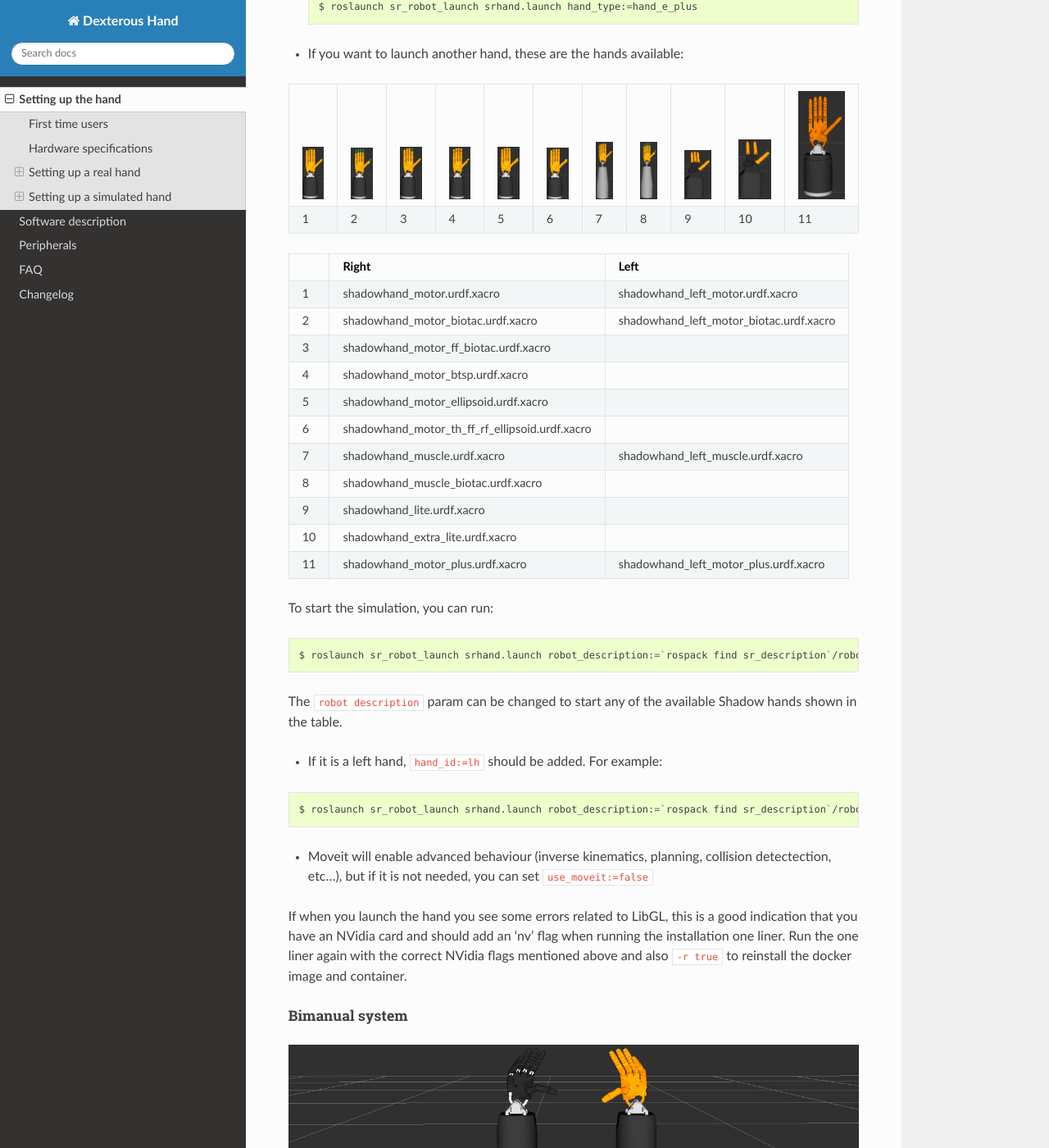
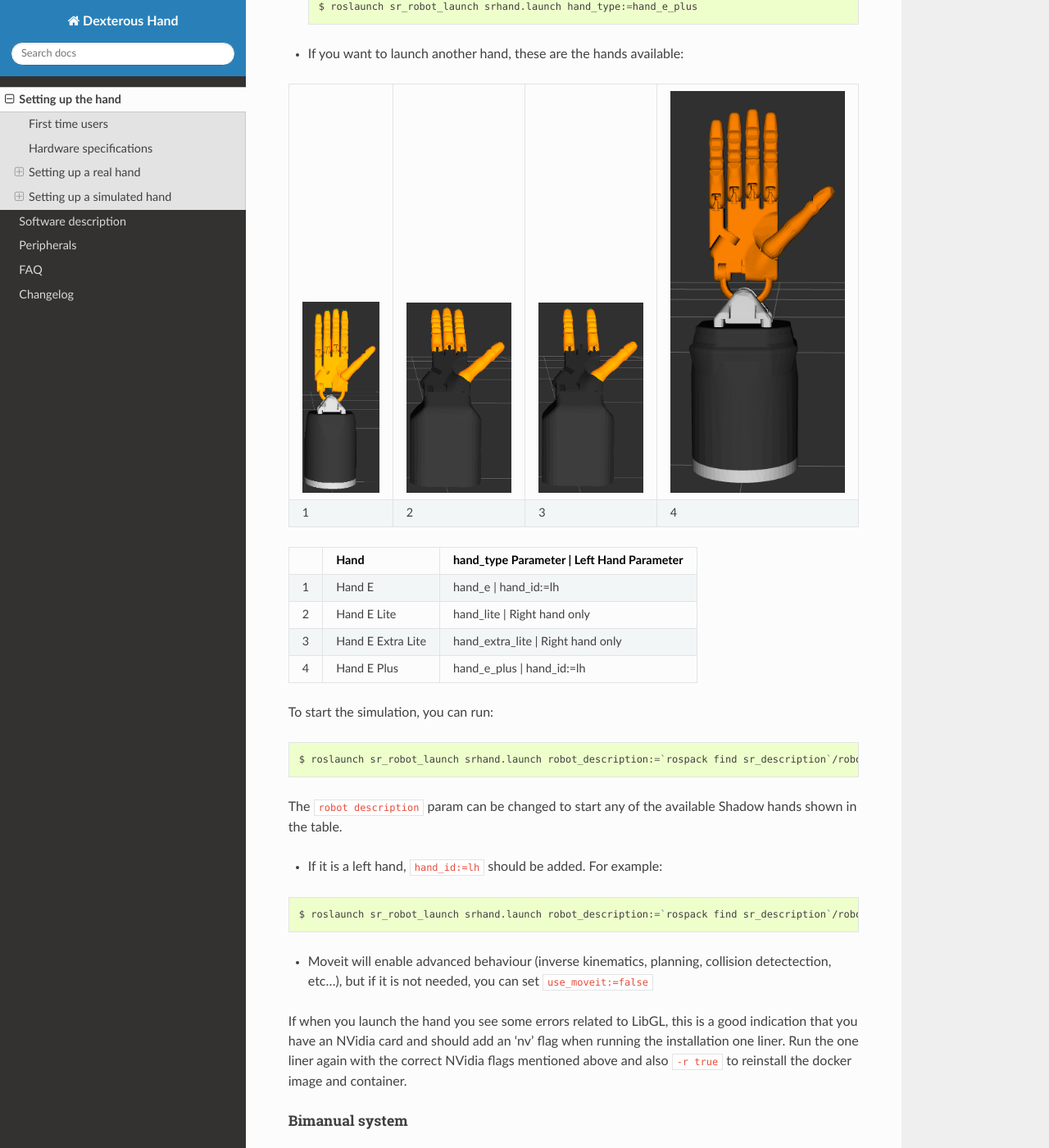
Before and after one commit to shadow-robot/sr_dexterous_hand_documentation, a Sphinx documentation site: the page built from docs/user_guide/1_setting_up_the_hand.md, in a window 1280 px wide and 1400 px high, scrolled down 10224 px. Shown: the whole window at 82% size. Built offline with Sphinx 7.4.7 and the Read the Docs theme 2.0.0, drawn with Linux system fonts in a browser that asks for light colours.

Commit message:
Update 1_setting_up_the_hand.md

````diff
--- a/docs/user_guide/1_setting_up_the_hand.md
+++ b/docs/user_guide/1_setting_up_the_hand.md
@@ -260,49 +260,28 @@
 * If you want to launch another hand, these are the hands available:
 
 ```eval_rst
-+------------+------------+------------+------------+------------+------------+------------+------------+------------+------------+-------------+
-| |image0|   | |image1|   | |image2|   | |image3|   | |image4|   | |image5|   | |image6|   | |image7|   | |image8|   | |image9|   | |image10|   |
-+============+============+============+============+============+============+============+============+============+============+=============+
-| 1          | 2          | 3          | 4          | 5          | 6          | 7          | 8          | 9          | 10         | 11          |
-+------------+------------+------------+------------+------------+------------+------------+------------+------------+------------+-------------+
++------------+------------+------------+------------+
+| |image0|   | |image1|   | |image2|   | |image3|   |
++============+============+============+============+
+| 1          | 2          | 3          | 4          |
++------------+------------+------------+------------+
 
-+------+-------------------------------------------------------+----------------------------------------------+
-|      | Right                                                 | Left                                         |
-+======+=======================================================+==============================================+
-| 1    | shadowhand\_motor.urdf.xacro                          | shadowhand\_left\_motor.urdf.xacro           |
-+------+-------------------------------------------------------+----------------------------------------------+
-| 2    | shadowhand\_motor\_biotac.urdf.xacro                  | shadowhand\_left\_motor\_biotac.urdf.xacro   |
-+------+-------------------------------------------------------+----------------------------------------------+
-| 3    | shadowhand\_motor\_ff\_biotac.urdf.xacro              |                                              |
-+------+-------------------------------------------------------+----------------------------------------------+
-| 4    | shadowhand\_motor\_btsp.urdf.xacro                    |                                              |
-+------+-------------------------------------------------------+----------------------------------------------+
-| 5    | shadowhand\_motor\_ellipsoid.urdf.xacro               |                                              |
-+------+-------------------------------------------------------+----------------------------------------------+
-| 6    | shadowhand\_motor\_th\_ff\_rf\_ellipsoid.urdf.xacro   |                                              |
-+------+-------------------------------------------------------+----------------------------------------------+
-| 7    | shadowhand\_muscle.urdf.xacro                         | shadowhand\_left\_muscle.urdf.xacro          |
-+------+-------------------------------------------------------+----------------------------------------------+
-| 8    | shadowhand\_muscle\_biotac.urdf.xacro                 |                                              |
-+------+-------------------------------------------------------+----------------------------------------------+
-| 9    | shadowhand\_lite.urdf.xacro                           |                                              |
-+------+-------------------------------------------------------+----------------------------------------------+
-| 10   | shadowhand\_extra\_lite.urdf.xacro                    |                                              |
-+------+-------------------------------------------------------+----------------------------------------------+
-| 11   | shadowhand\_motor\_plus.urdf.xacro                    | shadowhand\_left\_motor\_plus.urdf.xacro     |
-+------+-------------------------------------------------------+----------------------------------------------+
++------+-------------------------+-----------------------------------------------+
+|      | Hand                    | hand_type Parameter   | Left Hand Parameter   |
++======+=========================+===============================================+
+| 1    | Hand E                  | hand_e                | hand_id:=lh           |
++------+-------------------------+-----------------------------------------------+
+| 2    | Hand E Lite             | hand_lite             | Right hand only       |
++------+-------------------------+-----------------------------------------------+
+| 3    | Hand E Extra Lite       | hand_extra_lite       | Right hand only       |
++------+-------------------------+-----------------------------------------------+
+| 4    | Hand E Plus             | hand_e_plus           | hand_id:=lh           |
++------+-------------------------+-----------------------------------------------+
 
 .. |image0| image:: ../img/shadowhand_motor.png
-.. |image1| image:: ../img/shadowhand_motor_biotac.png
-.. |image2| image:: ../img/shadowhand_motor_ff_biotac.png
-.. |image3| image:: ../img/shadowhand_motor_btsp.png
-.. |image4| image:: ../img/shadowhand_motor_ellipsoid.png
-.. |image5| image:: ../img/shadowhand_motor_th_ff_rf_ellipsoid.png
-.. |image6| image:: ../img/shadowhand_muscle.png
-.. |image7| image:: ../img/shadowhand_muscle_biotac.png
-.. |image8| image:: ../img/shadowhand_lite.png
-.. |image9| image:: ../img/shadowhand_extra_lite.png
-.. |image10| image:: ../img/shadowhand_motor_plus.png
+.. |image1| image:: ../img/shadowhand_lite.png
+.. |image2| image:: ../img/shadowhand_extra_lite.png
+.. |image3| image:: ../img/shadowhand_motor_plus.png
 
 ```
 
````
